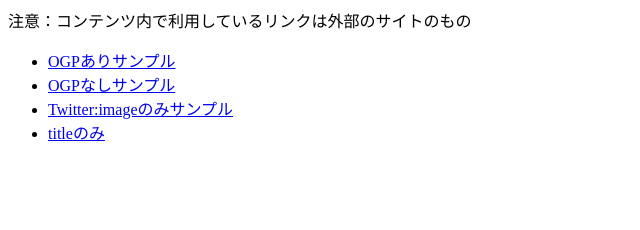
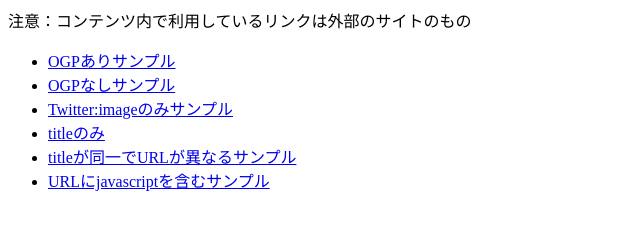
Before and after one commit to su-u/sample-rss, a plain HTML site: page index.html in a window 1280 px wide. Shown: the whole page, without its empty margins (0-640 px from the left). Drawn offline with Linux system fonts and the light colour scheme.

Commit message:
Update index.html

```diff
--- a/index.html
+++ b/index.html
@@ -14,6 +14,12 @@
       <li>
         <a href="/4/rss.xml">titleのみ</a>
       </li>
+      <li>
+        <a href="/5/rss.xml">titleが同一でURLが異なるサンプル</a>
+      </li>
+      <li>
+        <a href="/6/rss.xml">URLにjavascriptを含むサンプル</a>
+      </li>
   </ul>
   </body>
 </html>
```
